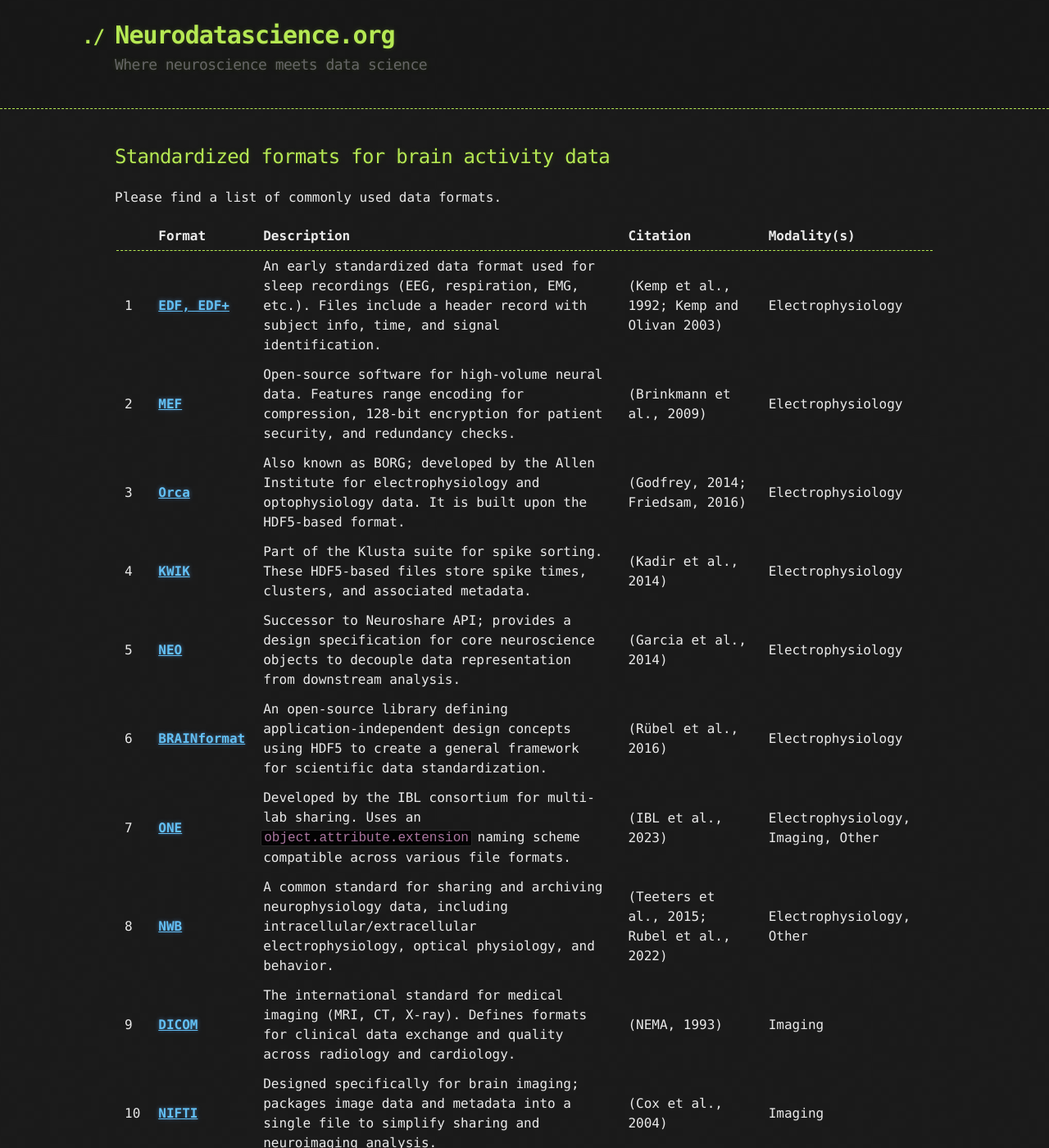
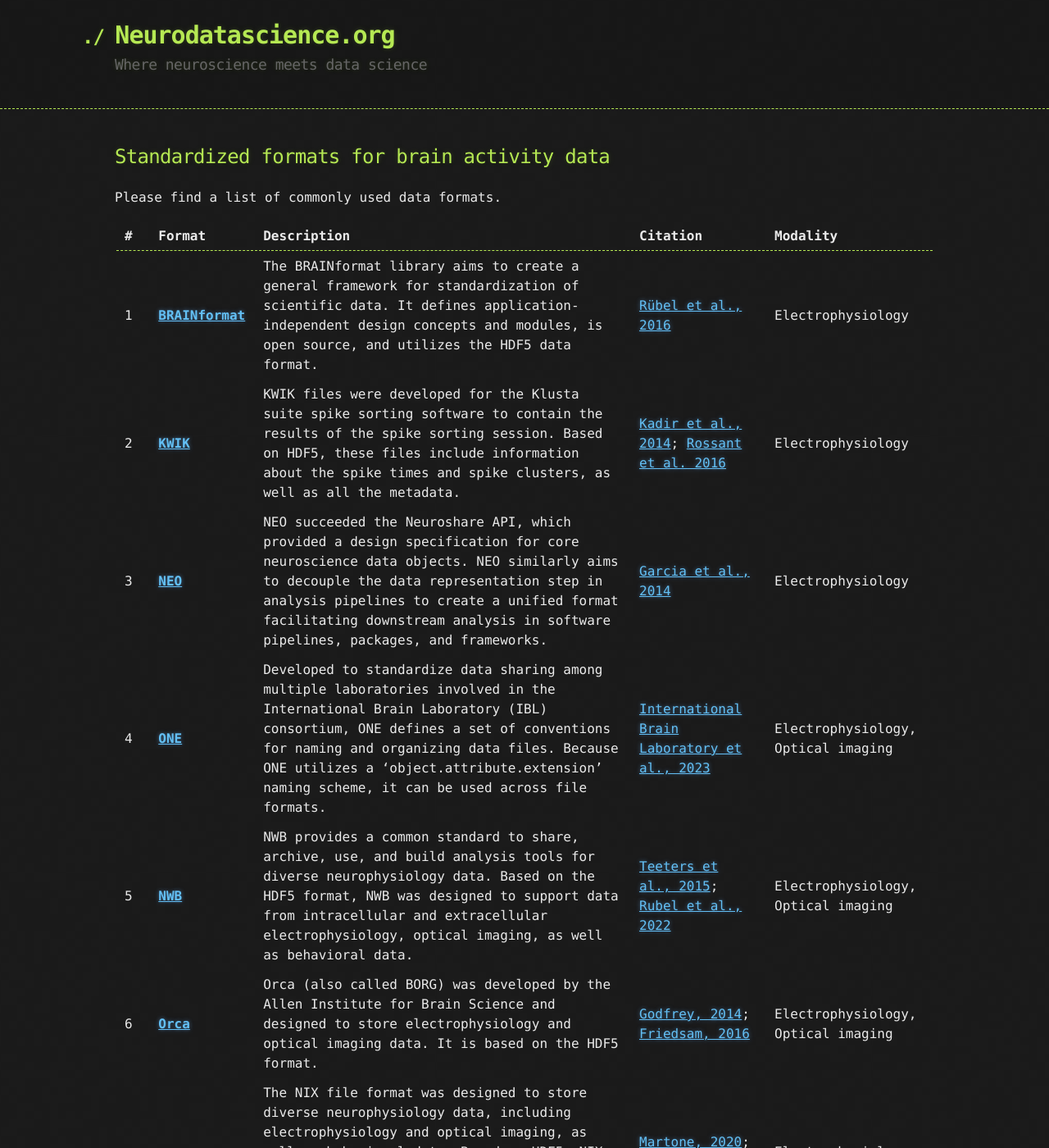
Before and after one commit to neurodatascience-group/neurodatascience-group.github.io, a Jekyll site: the page built from formats.md, in a window 1280 px wide and 1400 px high. Shown: the whole window at 82% size. Built offline with Jekyll 4.4.1, drawn with Linux system fonts in a browser that asks for light colours; some of the changed text lies outside the part shown.

Commit message:
update data format tables with URL's and new content

```diff
--- a/formats.md
+++ b/formats.md
@@ -7,20 +7,21 @@
 
 Please find a list of commonly used data formats.
 
-| | Format | Description | Citation | Modality(s) |
+| # | Format | Description | Citation | Modality |
 | :--- | :--- | :--- | :--- | :--- |
-| 1 | **[EDF, EDF+](https://www.edfplus.info/)** | An early standardized data format used for sleep recordings (EEG, respiration, EMG, etc.). Files include a header record with subject info, time, and signal identification. | (Kemp et al., 1992; Kemp and Olivan 2003) | Electrophysiology |
-| 2 | **[MEF](https://github.com/msel-lab/mef-v3)** | Open-source software for high-volume neural data. Features range encoding for compression, 128-bit encryption for patient security, and redundancy checks. | (Brinkmann et al., 2009) | Electrophysiology |
-| 3 | **[Orca](https://github.com/AllenInstitute/borg)** | Also known as BORG; developed by the Allen Institute for electrophysiology and optophysiology data. It is built upon the HDF5-based format. | (Godfrey, 2014; Friedsam, 2016) | Electrophysiology |
-| 4 | **[KWIK](https://github.com/klusta-team/kwik)** | Part of the Klusta suite for spike sorting. These HDF5-based files store spike times, clusters, and associated metadata. | (Kadir et al., 2014) | Electrophysiology |
-| 5 | **[NEO](https://neuralensemble.org/neo/)** | Successor to Neuroshare API; provides a design specification for core neuroscience objects to decouple data representation from downstream analysis. | (Garcia et al., 2014) | Electrophysiology |
-| 6 | **[BRAINformat](https://github.com/oruebel/brainformat)** | An open-source library defining application-independent design concepts using HDF5 to create a general framework for scientific data standardization. | (Rübel et al., 2016) | Electrophysiology |
-| 7 | **[ONE](https://github.com/int-brain-lab/ONE)** | Developed by the IBL consortium for multi-lab sharing. Uses an `object.attribute.extension` naming scheme compatible across various file formats. | (IBL et al., 2023) | Electrophysiology, Imaging, Other |
-| 8 | **[NWB](https://www.nwb.org/)** | A common standard for sharing and archiving neurophysiology data, including intracellular/extracellular electrophysiology, optical physiology, and behavior. | (Teeters et al., 2015; Rubel et al., 2022) | Electrophysiology, Other |
-| 9 | **[DICOM](https://www.dicomstandard.org/)** | The international standard for medical imaging (MRI, CT, X-ray). Defines formats for clinical data exchange and quality across radiology and cardiology. | (NEMA, 1993) | Imaging |
-| 10 | **[NIFTI](https://nifti.nimh.nih.gov/)** | Designed specifically for brain imaging; packages image data and metadata into a single file to simplify sharing and neuroimaging analysis. | (Cox et al., 2004) | Imaging |
-| 11 | **[NIX](https://github.com/G-Node/nix)** | A hierarchical and extensible format designed to store diverse data including electrophysiology, imaging, and behavioral datasets. | (Martone 2014) | Imaging |
-| 12 | **[BIDS](https://bids.neuroimaging.io/)** | A standard for organizing and describing neuroimaging (and later EEG) data to promote reproducibility and interoperability across labs and tools. | (Gorgolewski et al., 2016) | Imaging |
+| 1 | **[BRAINformat](https://bitbucket.org/oruebel/brainformat/){:target="_blank" rel="noopener noreferrer"}** | The BRAINformat library aims to create a general framework for standardization of scientific data. It defines application-independent design concepts and modules, is open source, and utilizes the HDF5 data format. | [Rübel et al., 2016](https://www.biorxiv.org/content/10.1101/024521v1){:target="_blank" rel="noopener noreferrer"} | Electrophysiology |
+| 2 | **[KWIK](https://github.com/kwikteam/klusta){:target="_blank" rel="noopener noreferrer"}** | KWIK files were developed for the Klusta suite spike sorting software to contain the results of the spike sorting session. Based on HDF5, these files include information about the spike times and spike clusters, as well as all the metadata. | [Kadir et al., 2014](https://doi.org/10.1162/NECO_a_00661){:target="_blank" rel="noopener noreferrer"}; [Rossant et al. 2016](https://doi.org/10.1038/nn.4268){:target="_blank" rel="noopener noreferrer"} | Electrophysiology |
+| 3 | **[NEO](https://neo.readthedocs.io/){:target="_blank" rel="noopener noreferrer"}** | NEO succeeded the Neuroshare API, which provided a design specification for core neuroscience data objects. NEO similarly aims to decouple the data representation step in analysis pipelines to create a unified format facilitating downstream analysis in software pipelines, packages, and frameworks. | [Garcia et al., 2014](https://doi.org/10.3389/fninf.2014.00010){:target="_blank" rel="noopener noreferrer"} | Electrophysiology |
+| 4 | **[ONE](https://docs.internationalbrainlab.org/){:target="_blank" rel="noopener noreferrer"}** | Developed to standardize data sharing among multiple laboratories involved in the International Brain Laboratory (IBL) consortium, ONE defines a set of conventions for naming and organizing data files. Because ONE utilizes a ‘object.attribute.extension’ naming scheme, it can be used across file formats. | [International Brain Laboratory et al., 2023](http://dx.doi.org/10.1038/s41586-025-09226-1){:target="_blank" rel="noopener noreferrer"} | Electrophysiology, Optical imaging |
+| 5 | **[NWB](https://nwb.org/){:target="_blank" rel="noopener noreferrer"}** | NWB provides a common standard to share, archive, use, and build analysis tools for diverse neurophysiology data. Based on the HDF5 format, NWB was designed to support data from intracellular and extracellular electrophysiology, optical imaging, as well as behavioral data. | [Teeters et al., 2015](https://doi.org/10.1016/j.neuron.2015.10.025){:target="_blank" rel="noopener noreferrer"}; [Rubel et al., 2022](https://doi.org/10.7554/eLife.78362){:target="_blank" rel="noopener noreferrer"} | Electrophysiology, Optical imaging |
+| 6 | **[Orca](http://crcns.org/files/data/nwb/h1/NWBh1_09_Keith_Godfrey.pdf){:target="_blank" rel="noopener noreferrer"}** | Orca (also called BORG) was developed by the Allen Institute for Brain Science and designed to store electrophysiology and optical imaging data. It is based on the HDF5 format. | [Godfrey, 2014](http://crcns.org/files/data/nwb/h1/NWBh1_09_Keith_Godfrey.pdf); [Friedsam, 2016](https://dash.harvard.edu/server/api/core/bitstreams/7312037e-6fe1-6bd4-e053-0100007fdf3b/content){:target="_blank" rel="noopener noreferrer"} | Electrophysiology, Optical imaging |
+| 7 | **[NIX](https://g-node.github.io/nix/){:target="_blank" rel="noopener noreferrer"}** | The NIX file format was designed to store diverse neurophysiology data, including electrophysiology and optical imaging, as well as behavioral data. Based on HDF5, NIX aims to provide a flexible and robust standard for organizing and sharing complex neuroscience datasets in a hierarchical and extensible way. | [Martone, 2020](https://f1000research.com/documents/9-358){:target="_blank" rel="noopener noreferrer"}; [Stoewer et al. 2014](https://doi.org/10.3389/conf.fninf.2014.18.00027) | Electrophysiology, Optical imaging |
+| 8 | **[EDF, EDF+](https://www.edfplus.info/){:target="_blank" rel="noopener noreferrer"}** | An early standardized data format, EDF was used for the storage of sleep recordings and included EEG, respiration, body temperature, EMG, and other related data. With EDF+, the format was expanded to provide additional flexibility. | [Kemp et al., 1992](https://doi.org/10.1016/0013-4694(92)90009-7){:target="_blank" rel="noopener noreferrer"}; [Kemp & Olivan, 2003](https://doi.org/10.1016/S1388-2457(03)00123-8){:target="_blank" rel="noopener noreferrer"} | EEG |
+| 9 | **[MEF](https://github.com/msel-source/meflib?tab=readme-ov-file){:target="_blank" rel="noopener noreferrer"}** | MEF provides open source software to read, write, and process large volumes of neural data. It utilizes range encoding to provide a high degree of data compression, a 128-bit encryption system for securely storing patient information, and a redundancy check to verify the integrity of the compressed data. | [Brinkmann et al., 2009](https://doi.org/10.1016/j.jneumeth.2009.03.022){:target="_blank" rel="noopener noreferrer"} | EEG, Electrophysiology |
+| 10 | **[BIDS](https://bids.neuroimaging.io/){:target="_blank" rel="noopener noreferrer"}** | BIDS is a standard for organizing and describing neuroimaging and EEG data to promote reproducibility and interoperability. It defines a structured format to arrange files and metadata in order to facilitate the processing and analysis of datasets across tools and the sharing across labs. | [Gorgolewski et al., 2016](https://doi.org/10.1038/sdata.2016.44){:target="_blank" rel="noopener noreferrer"} | EEG, Neuroimaging |
+| 11 | **[NIFTI](https://en.wikipedia.org/wiki/Neuroimaging_Informatics_Technology_Initiative){:target="_blank" rel="noopener noreferrer"}** | The NIFTI file format is designed to simplify the storage of neuroimaging data. It packages both image data and its associated metadata into a single file to facilitate analysis and sharing. | [Cox et al., 2004](https://www.nitrc.org/docman/view.php/26/204/TheNIfTI){:target="_blank" rel="noopener noreferrer"} | Neuroimaging |
+| 12 | **[DICOM](https://www.dicomstandard.org/){:target="_blank" rel="noopener noreferrer"}** | DICOM is an international standard for medical imaging. It defines the formats for medical images that can be exchanged with the data and quality necessary for clinical use. This format is widely used in healthcare (X-ray, CT, MRI, ultrasound, etc.) as well as in neuroimaging. | [NEMA, 1993](https://www.dicomstandard.org/){:target="_blank" rel="noopener noreferrer"} | Neuroimaging, Other |
+
 
 
 
```
Also changed, not shown: old.txt (added, +17 -0 lines), 8 other files.
